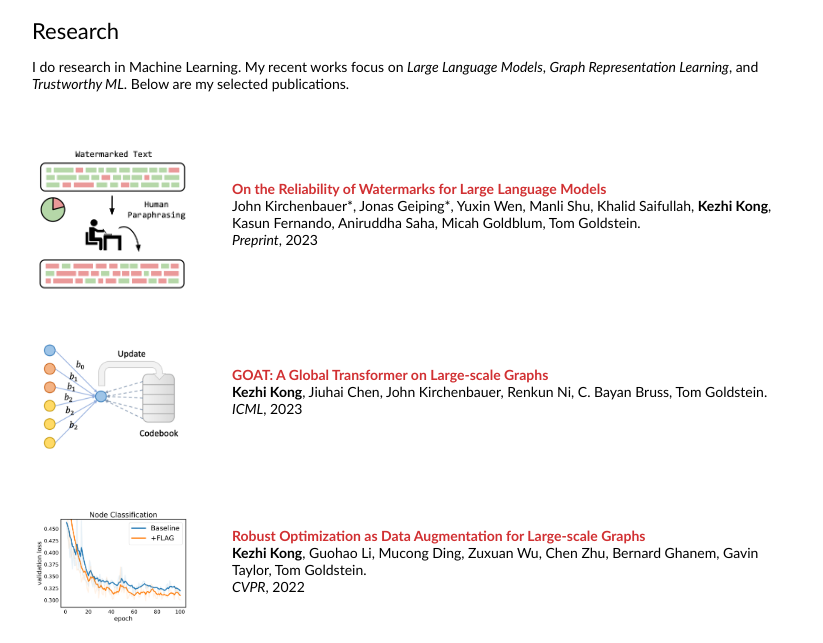
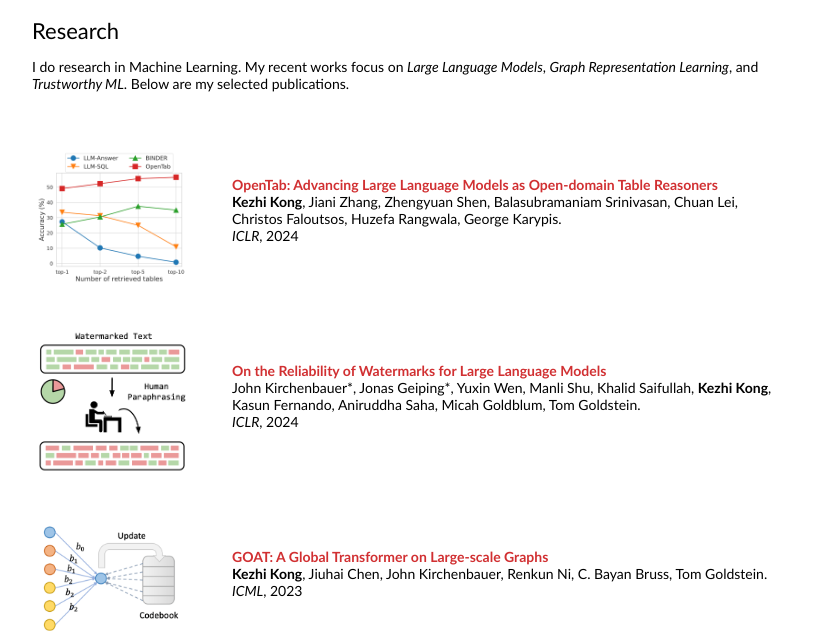
Before and after one commit to devnkong/devnkong.github.io, a plain HTML site: page index.html in a window 1280 px wide. Shown: the part 265-908 px from the top of the page, without its empty margins (228-1051 px from the left). Drawn offline with Linux system fonts and the light colour scheme.

Commit message:
update add opentab

```diff
--- a/index.html
+++ b/index.html
@@ -57,7 +57,24 @@
         </tbody></table>
 
         <table style="width:100%;border:0px;border-spacing:0px;border-collapse:separate;margin-right:auto;margin-left:auto;"><tbody>
-	 <tr>
+	        <tr>
+            <td style="padding:20px;width:25%;vertical-align:middle">
+              <img src="images/opentab.png" alt="PontTuset" width="160" style="border-style: none">
+            </td>
+            <td style="padding:20px;width:75%;vertical-align:middle">
+							<a href="https://openreview.net/forum?id=Qa0ULgosc9">
+                <papertitle>OpenTab: Advancing Large Language Models as Open-domain Table Reasoners</papertitle>
+              </a>
+              <br>
+              <strong>Kezhi Kong</strong>, Jiani Zhang, Zhengyuan Shen, Balasubramaniam Srinivasan, Chuan Lei, Christos Faloutsos, Huzefa Rangwala, George Karypis.
+              <br>
+              <em>ICLR</em>, 2024
+              <br>
+              <p></p>
+            </td>
+          </tr>
+
+	        <tr>
             <td style="padding:20px;width:25%;vertical-align:middle">
               <img src="images/watermark.png" alt="PontTuset" width="160" style="border-style: none">
             </td>
@@ -68,13 +85,13 @@
               <br>
               John Kirchenbauer*, Jonas Geiping*, Yuxin Wen, Manli Shu, Khalid Saifullah, <strong>Kezhi Kong</strong>, Kasun Fernando, Aniruddha Saha, Micah Goldblum, Tom Goldstein.
               <br>
-              <em>Preprint</em>, 2023
+              <em>ICLR</em>, 2024
               <br>
               <p></p>
             </td>
           </tr>
 
-	 <tr>
+	        <tr>
             <td style="padding:20px;width:25%;vertical-align:middle">
               <img src="images/goat.png" alt="PontTuset" width="160" style="border-style: none">
             </td>
```
Also changed, not shown: images/opentab.png (added).
